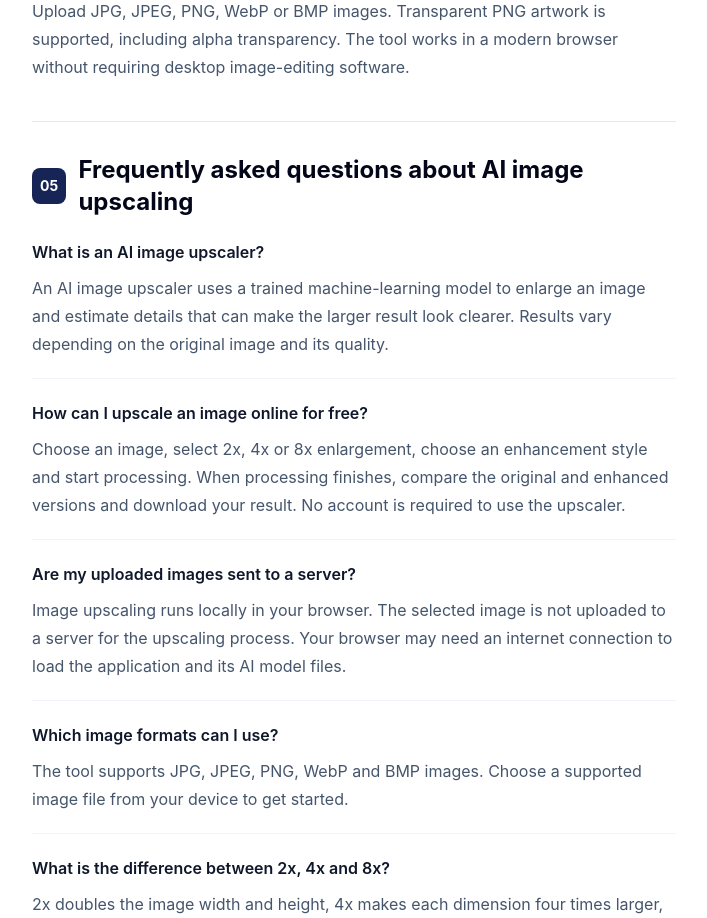
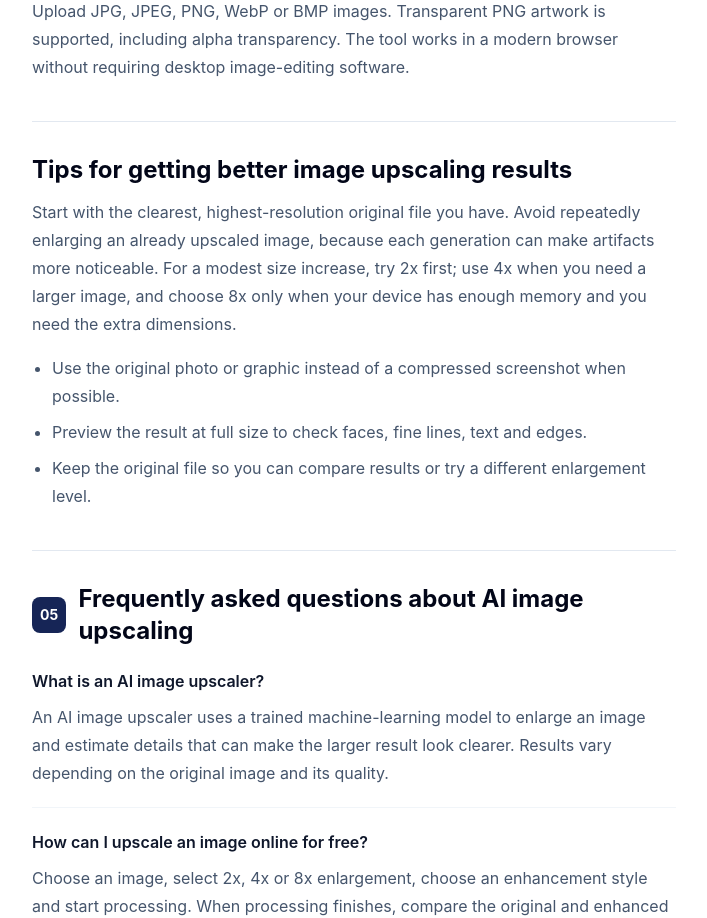
Before and after one commit to graphicsexpert65-png/image-upscaler, a React (Vite) app: page / in a window 1280 px wide. Shown: the part 2060-2978 px from the top of the page, without its empty margins (556-1263 px from the left). Built offline with nearby package versions, Linux system fonts and the light colour scheme; what onnxruntime-web would draw is missing.

Commit message:
Add practical image upscaling guidance to homepage SEO content

```diff
--- a/src/components/SEOContent.tsx
+++ b/src/components/SEOContent.tsx
@@ -121,6 +121,18 @@ export function SEOContent() {
               <p className="text-sm sm:text-base leading-7 text-slate-600">Upload JPG, JPEG, PNG, WebP or BMP images. Transparent PNG artwork is supported, including alpha transparency. The tool works in a modern browser without requiring desktop image-editing software.</p>
             </article>
 
+            <article className="border-t border-slate-200 pt-8">
+              <h3 className="text-xl sm:text-2xl font-bold text-slate-950">Tips for getting better image upscaling results</h3>
+              <p className="mt-3 text-sm sm:text-base leading-7 text-slate-600">
+                Start with the clearest, highest-resolution original file you have. Avoid repeatedly enlarging an already upscaled image, because each generation can make artifacts more noticeable. For a modest size increase, try 2x first; use 4x when you need a larger image, and choose 8x only when your device has enough memory and you need the extra dimensions.
+              </p>
+              <ul className="mt-4 list-disc space-y-2 pl-5 text-sm sm:text-base leading-7 text-slate-600">
+                <li>Use the original photo or graphic instead of a compressed screenshot when possible.</li>
+                <li>Preview the result at full size to check faces, fine lines, text and edges.</li>
+                <li>Keep the original file so you can compare results or try a different enlargement level.</li>
+              </ul>
+            </article>
+
             <article className="border-t border-slate-200 pt-8" aria-labelledby="image-upscaler-faq">
               <div className="flex items-center gap-3 mb-5">
                 <span className="h-9 w-9 rounded-lg bg-blue-950 text-white flex items-center justify-center text-sm font-bold">05</span>
```
